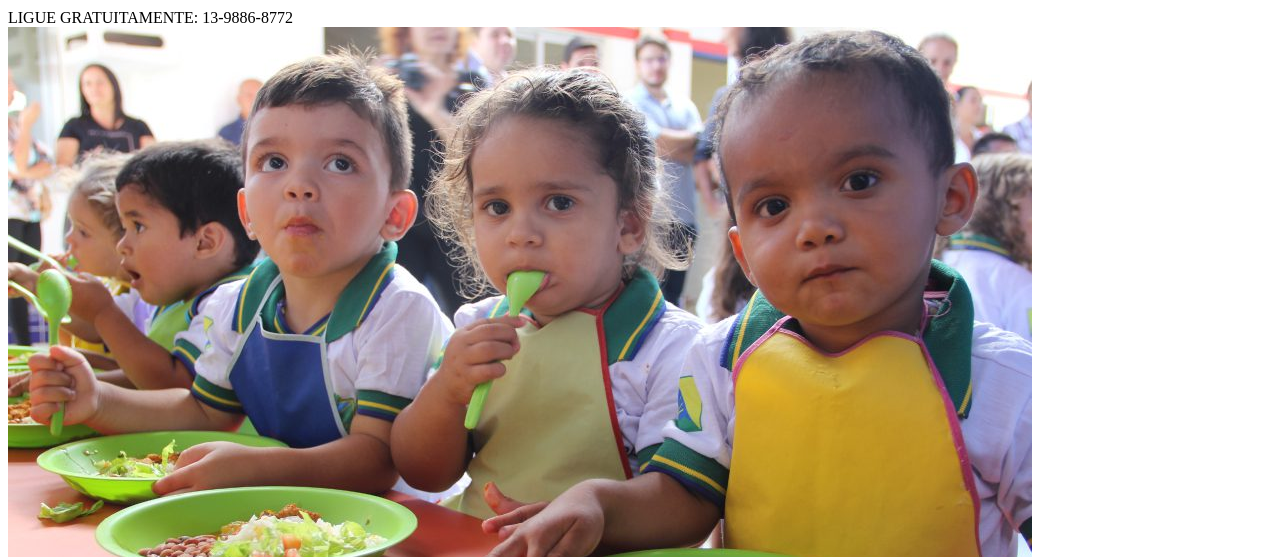
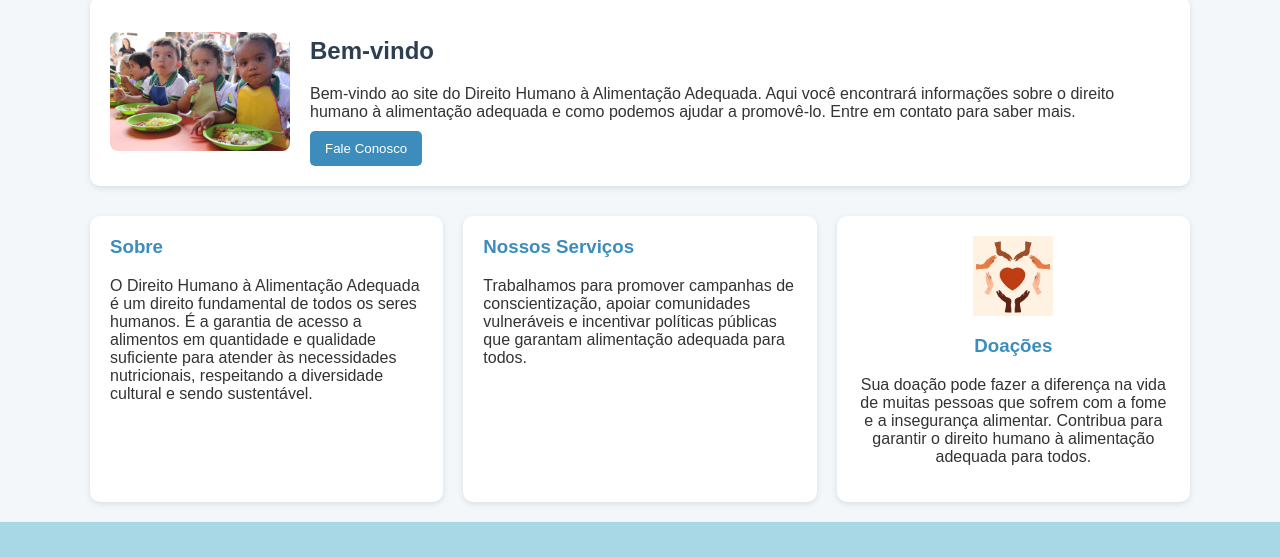
Before and after one commit to Mauricio-Oliveira-01/Direito-de-Nutrir, a plain HTML site: page index.html in a window 1280 px wide. Shown: the part 71-628 px from the top of the page. Drawn offline with Linux system fonts and the light colour scheme.

Commit message:
Update index.html

```diff
--- a/index.html
+++ b/index.html
@@ -3,7 +3,7 @@
 <head>
   <meta charset="UTF-8">
   <meta name="viewport" content="width=device-width, initial-scale=1.0">
-  <link rel="stylesheet" type="text/css" href="Direito de Nutrir.css">
+  <link rel="stylesheet" type="text/css" href="index.css">
   <title>Direito de Nutrir</title>
 </head>
 <body>
```
